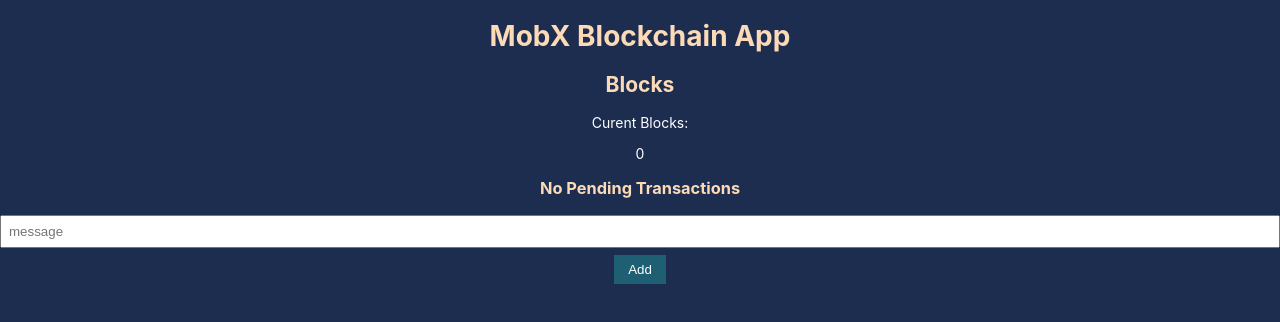
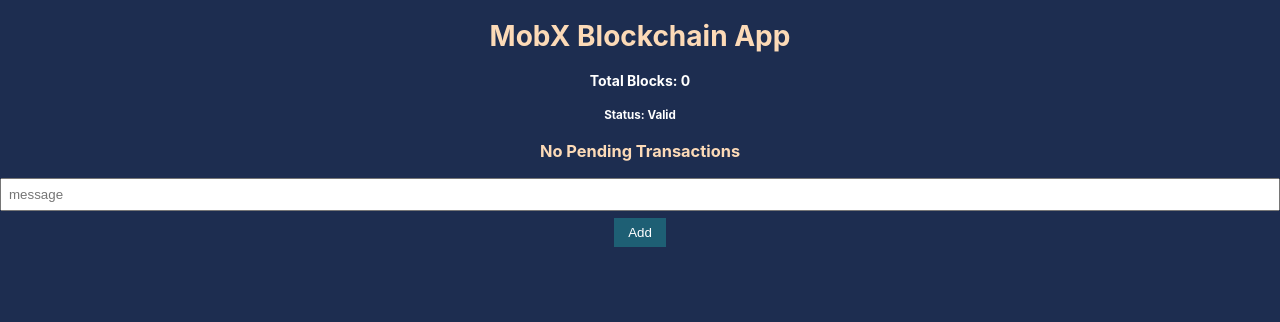
Before and after one commit to thisisscottcampbell/React_MobX-BlockChainApp, a React (Create React App) app in the folder blockchain-app/: page / in a window 1280 px wide. Shown: the top 322 px of the page. Built offline with nearby package versions, Linux system fonts and the light colour scheme.

Commit message:
compute validation

```diff
--- a/blockchain-app/src/components/Blocks.tsx
+++ b/blockchain-app/src/components/Blocks.tsx
@@ -1,4 +1,5 @@
 import React from 'react';
+import Title from './Title';
 import { observer } from 'mobx-react-lite';
 import { useStore } from '../stores/store';
 
@@ -17,7 +18,7 @@
 
 	return (
 		<div>
-			<h2>Blocks</h2>
+			<Title />
 			<ul className="blocks">{renderBlocks}</ul>
 		</div>
 	);
--- a/blockchain-app/src/components/Home.tsx
+++ b/blockchain-app/src/components/Home.tsx
@@ -1,13 +1,11 @@
 import React, { useState, FC } from 'react';
 import Transactions from './Transactions';
-import Title from './Title';
 import Blocks from './Blocks';
 
 const Home: FC = () => {
 	return (
 		<div>
 			<Blocks />
-			<Title />
 			<Transactions />
 		</div>
 	);
--- a/blockchain-app/src/components/Title.tsx
+++ b/blockchain-app/src/components/Title.tsx
@@ -7,8 +7,8 @@
 
 	return (
 		<div>
-			<p>Curent Blocks: </p>
-			{blockchainStore.numberBlocks}
+			<h4>Total Blocks: {blockchainStore.numberBlocks}</h4>
+			<h5>Status: {blockchainStore.validate ? 'Valid' : 'Invalid'}</h5>
 		</div>
 	);
 });
```
